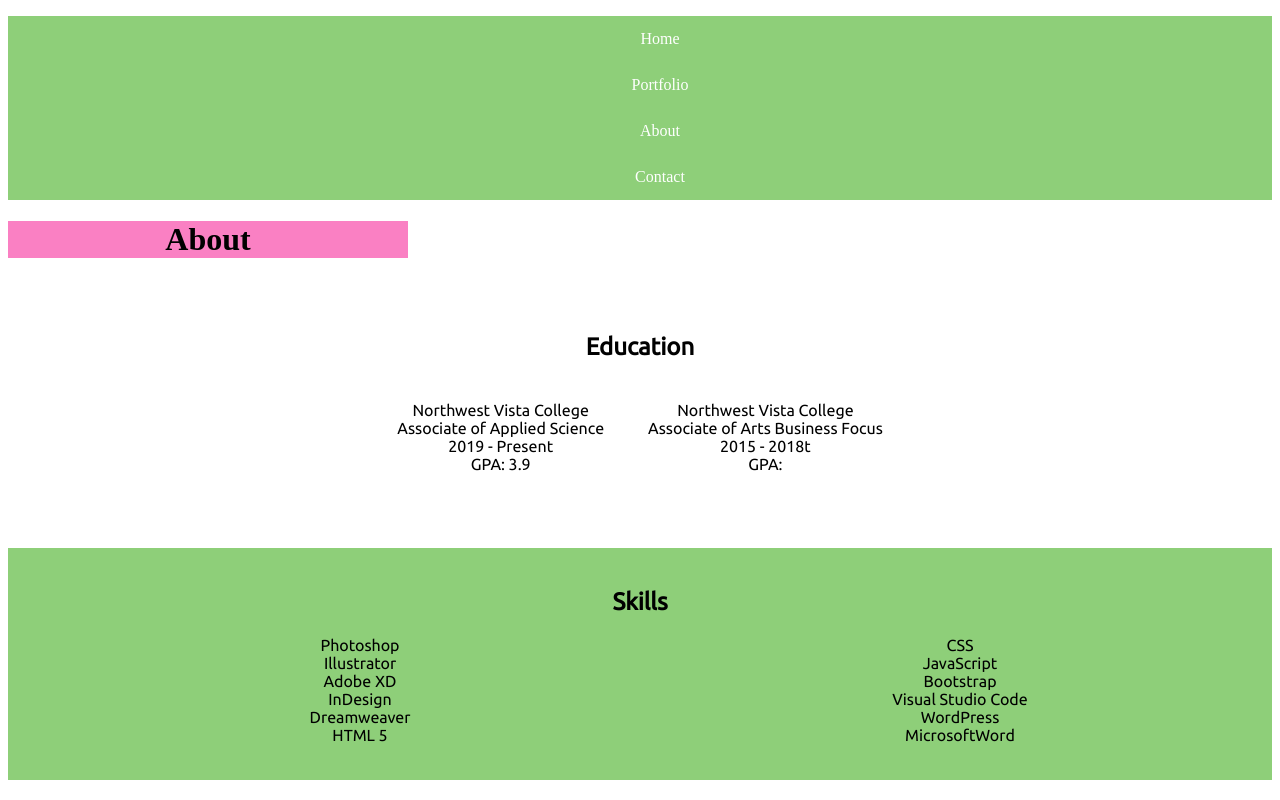
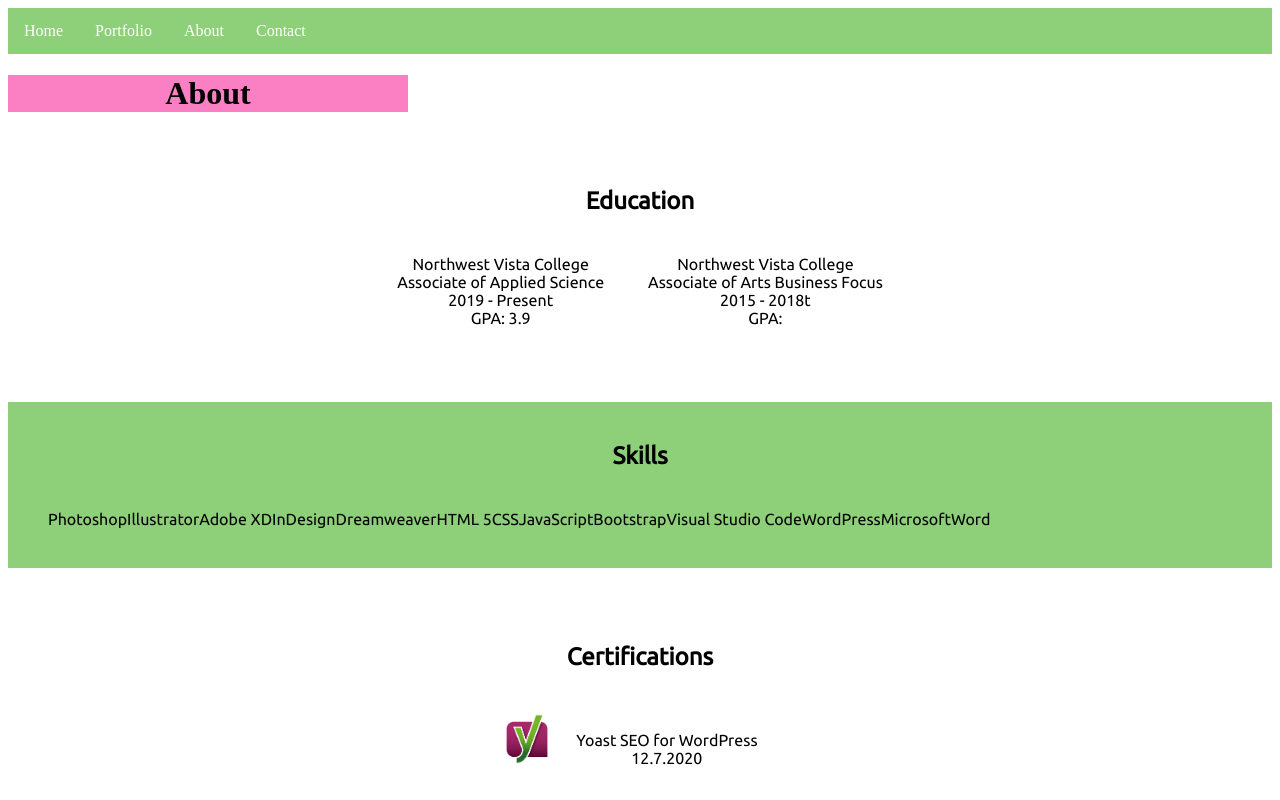
Before and after one commit to Alesspop/AlessandraCPortfolio.github.io, a plain HTML site: page about.html in a window 1280 px wide. Shown: the top 800 px of the page. Drawn offline with Linux system fonts and the light colour scheme.

Commit message:
Fix Nav
fixed Navigation but skills li still needs work

```diff
--- a/about.html
+++ b/about.html
@@ -11,7 +11,7 @@
 </head>
 <body>
     <nav>
-        <ul class="nav">
+        <ul>
           <li class="nav-li"><a href = "index.html">Home</a></li>
           <li class="nav-li"><a href = "portfolio.html">Portfolio</a></li>
           <li class="nav-li"><a href = "about.html">About</a></li>
@@ -34,7 +34,7 @@
       </section>
       <section id="skills">
           <h2>Skills</h2>
-          <div">
+          <div>
           <ul class="skills">
               <li>Photoshop</li>
               <li>Illustrator</li>
--- a/styles.scss
+++ b/styles.scss
@@ -12,15 +12,12 @@ $secondary-color: rgb(250, 128, 195);
 }
 
 nav {
+   // display:inline-block;
     background-color: $primary-color;
     color: white;
 }
 
-li {
-    list-style-type: none;
-}
-
-ul .nav{
+ul {
     list-style-type: none;
     margin: 0;
     padding: 0;
@@ -28,8 +25,8 @@ ul .nav{
     background-color: $primary-color;
 }
 
-li .nav-li {
-    float: right;
+li {
+    float: left;
 }
 
 li a {
@@ -83,9 +80,9 @@ div {
     padding: 20px;
 }
 
-.skills {
-    column-count: 2;
-    text-align: center;
+#skills .skills ul {
+   // column-count: 2;
+   // text-align: center;
     list-style-type: none;
 }
 
```
Also changed, not shown: portfolio.html (+1 -1 lines), styles.css, 1 other file.
